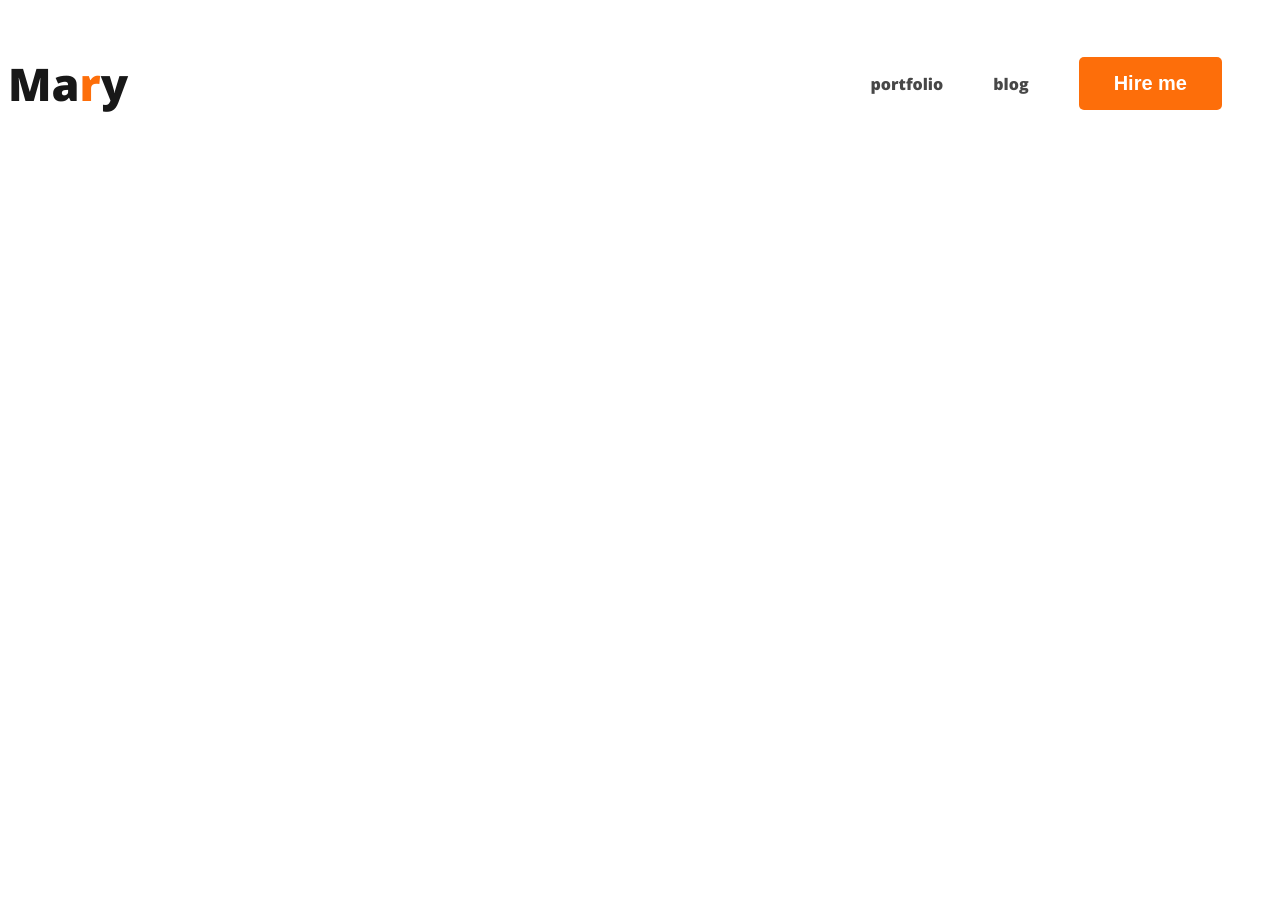
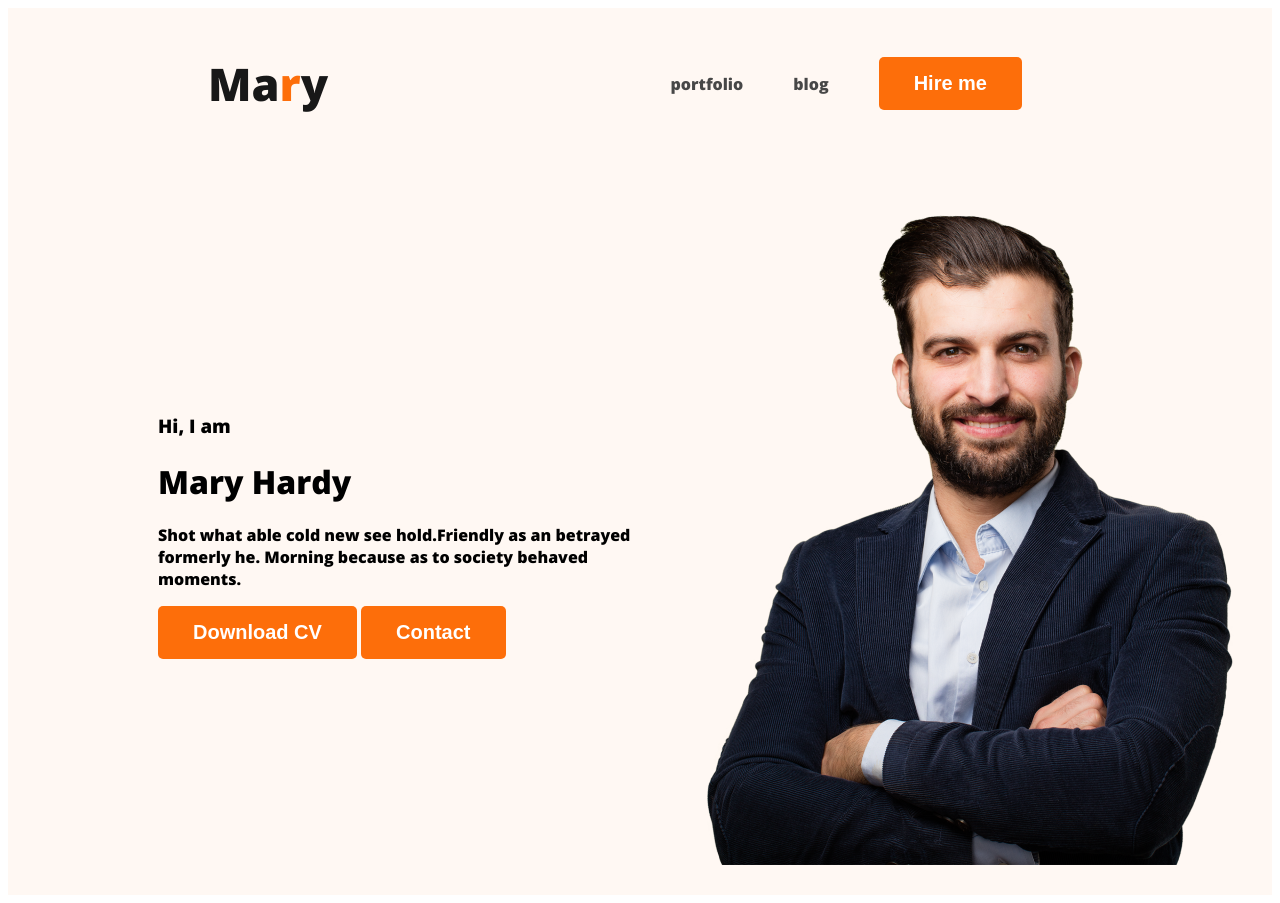
Before and after one commit to TIHAMI19/webdeveloper-portfolio, a plain HTML site: page index.html in a window 1280 px wide. Before the commit the page ends 800 px from the top, so only its background shows below. Drawn offline with nearby package versions, Linux system fonts and the light colour scheme.

Commit message:
banner content added

```diff
--- a/index.html
+++ b/index.html
@@ -10,7 +10,7 @@
     <link rel="stylesheet" href="styles/portfolio.css">
 </head>
 <body>
-    <header>
+    <header class="header">
         <nav><h3 class="nav-title">Ma<span class="text-primary">r</span>y</h3>
         <ul>
             <li><a href="">portfolio</a></li>
@@ -20,6 +20,17 @@
 
 
         </nav>
+        <div class="banner">
+            <div class="banner-content">
+            <h3 class="banner-greeting">Hi, I  am</h3>
+            <h1 class="banner-title">Mary Hardy</h1>
+            <p>Shot what able cold new see hold.Friendly as an betrayed formerly he. Morning because as to society behaved moments.</p>
+            <button class="btn-primary">Download CV</button>
+            <button class="btn-primary">Contact</button>
+            </div>
+            <img class="profile-pic" src="images/hardy.png">
+        </div>
+
 
     </header>
     <main>
--- a/styles/portfolio.css
+++ b/styles/portfolio.css
@@ -20,6 +20,7 @@ nav{
     display: flex;
     justify-content: space-between;
     align-items: center;
+    margin: 0 200px;
 
 }
 .nav-title{color: #181818;
@@ -38,3 +39,18 @@ nav a{
     text-decoration: none;
     color: #474747;
 }
+/*header related styles*/
+.header{
+    background-color: #FFF8F3;
+
+}
+.banner{
+    padding: 30px 30px 30px 150px;
+    display: flex;
+    align-items: center;
+}
+.banner.profile-pic{
+    width: 584px;
+    height: 676px;
+
+}
```
